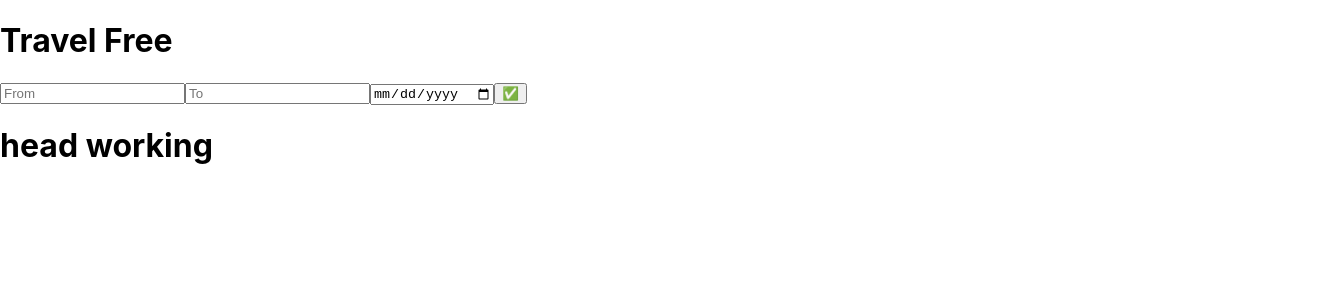
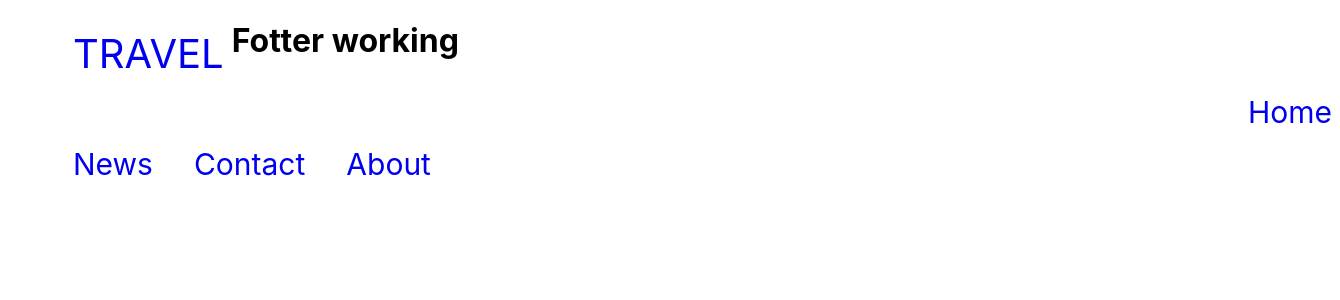
Before and after one commit to avinash84319/travel, a React (Create React App) app: page / in a window 1280 px wide. Shown: the top 300 px of the page, 1340 px wide, since content can reach past the window. Built offline with nearby package versions, Linux system fonts and the light colour scheme; no server answers.

Commit message:
css updated with some network changes

```diff
--- a/src/components/App.js
+++ b/src/components/App.js
@@ -5,7 +5,7 @@ function Start(){
   const [backendData, setBackendData]=useState([{}])
 
   useEffect(()=>{
-    fetch("/app").then(
+    fetch("/status").then(
       response => response.json()
     ).then(
       data => {
@@ -14,9 +14,8 @@ function Start(){
     )
   },[])
 
-
+  if(backendData.status =="getinfo"){
   return <div>
-  <h1>{backendData.fuckyou}</h1>
   <form method="post"  action="http://localhost:5000/app">
     <input type="text" placeholder="From" name="from" ></input>
     <input type="text" placeholder="To" name="to" ></input>
@@ -24,6 +23,12 @@ function Start(){
     <button type="submit">✅</button>
     </form>
   </div>
+  }
+  else if(backendData.status == "gotinfo"){
+    return <div>
+      <h1>working</h1>
+    </div>
+  }
 }
 
 function App() {
--- a/src/components/Head.js
+++ b/src/components/Head.js
@@ -3,7 +3,15 @@ import "./head.css"
 
 function header(){
 return <div>
-    <h1>Travel Free</h1>
+<div className="cont">
+    <ul>
+    <li><a href="#" className="brand">TRAVEL</a></li>
+  <li className="firstli"><a href="default.asp">Home</a></li>
+  <li><a href="news.asp">News</a></li>
+  <li><a href="contact.asp">Contact</a></li>
+  <li><a href="about.asp">About</a></li>
+</ul>
+</div>
 </div>
 }
 
--- a/src/components/footer.js
+++ b/src/components/footer.js
@@ -2,7 +2,7 @@ import React from "react"
 
 function foot(){
 return <div>
-    <h1>head working</h1>
+    <h1>Fotter working</h1>
 </div>
 }
 
--- a/src/components/head.css
+++ b/src/components/head.css
@@ -0,0 +1,27 @@
+.cont{
+    color:black;
+ display: inline;
+}
+.brand{
+    font-size: 40px;
+  display: block;
+  padding: 8px;
+  text-decoration: none;
+}
+.firstli{
+    margin-left: 1200px;
+    float: left;
+  list-style-type: none;
+}
+li {
+    margin-left: 25px;
+  float: left;
+  list-style-type: none;
+}
+
+a {
+    font-size: 30px;
+  display: block;
+  padding: 8px;
+  text-decoration: none;
+}
```
